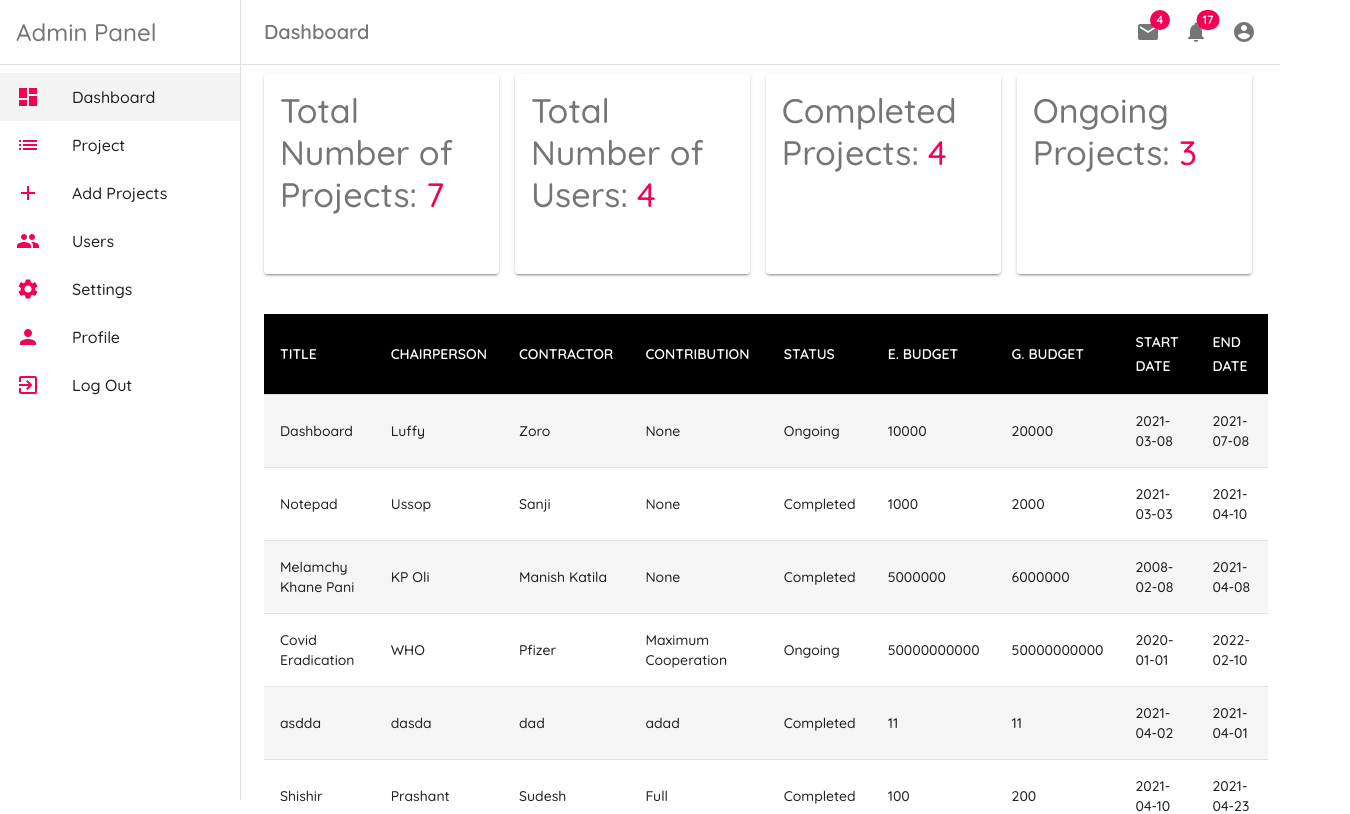
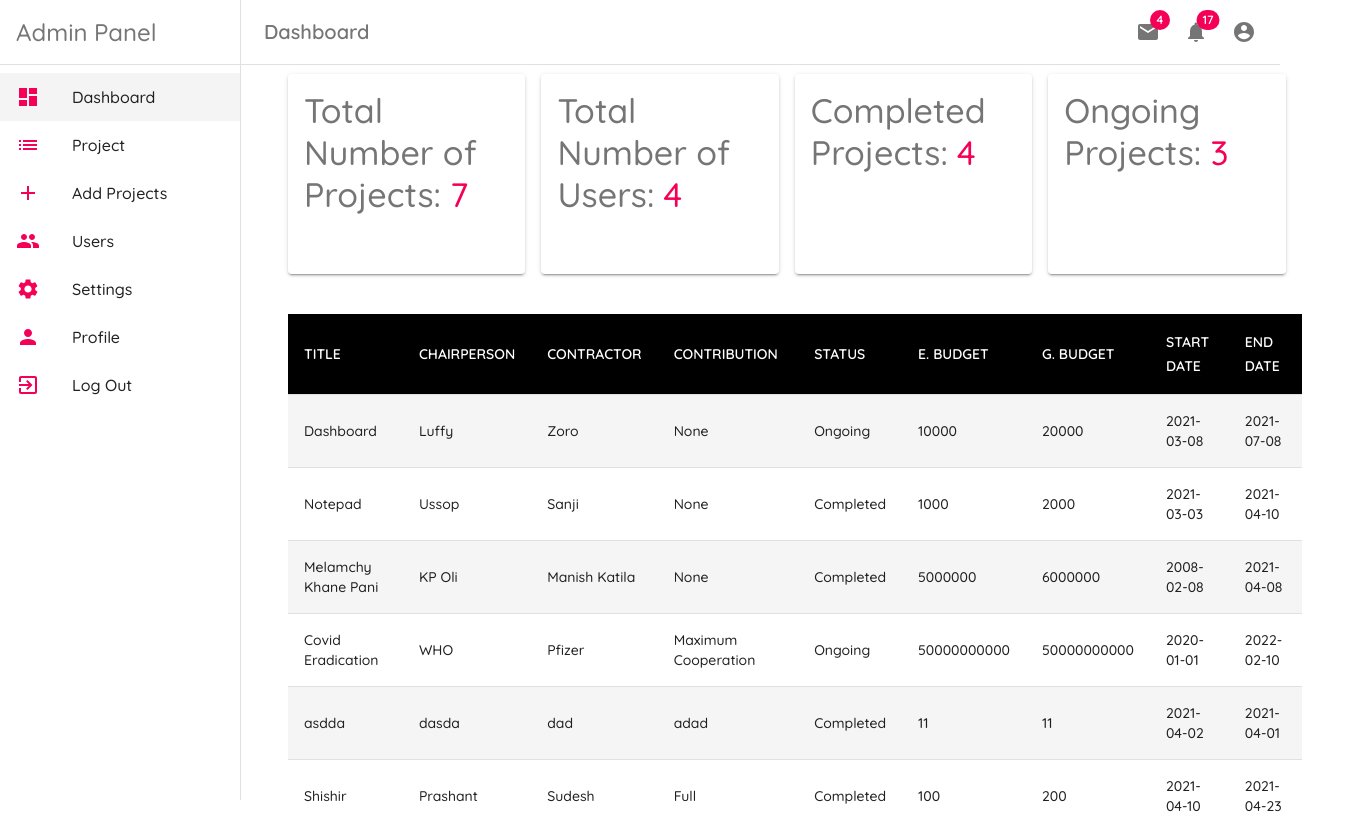
Before and after one commit to birajrb/dashboard, a React (Create React App) app: page / in a window 1280 px wide. Shown: the top 814 px of the page, 1350 px wide, since content can reach past the window. Built offline with nearby package versions, Linux system fonts and the light colour scheme; data requests are answered from the project's data file.

Commit message:
Adds loading and error handling

```diff
--- a/src/pages/Dashboard.js
+++ b/src/pages/Dashboard.js
@@ -9,6 +9,9 @@ import { withStyles, createStyles, makeStyles } from '@material-ui/core/styles';
 import Card from '@material-ui/core/Card';
 import CardContent from '@material-ui/core/CardContent';
 import Typography from '@material-ui/core/Typography';
+import Container from "@material-ui/core/Container"
+import CircularProgress from '@material-ui/core/CircularProgress'
+
 
 const StyledTableCell = withStyles((theme) => ({
   head: {
@@ -61,7 +64,12 @@ const useStyles = makeStyles((theme) =>
     cardContainer: {
       display: "flex",
       flexWrap: "wrap"
-    }
+    },
+    container: {
+      marginTop: 10,
+      marginRight: 10,
+      marginLeft: 0,
+    },
 
   })
 );
@@ -69,17 +77,35 @@ const useStyles = makeStyles((theme) =>
 function Dashboard() {
   const classes = useStyles();
   const [projects, setProjects] = useState([])
+  const [error, setError] = useState(null);
+  const [isLoading, setLoading] = useState(true);
   useEffect(() => {
-    fetch("http://localhost:8000/projects")
-      .then((res) => { return res.json() })
+    const abortCont = new AbortController();
+    fetch("http://localhost:8000/projects", { signal: abortCont.signal })
+      .then((res) => {
+        if (!res.ok) {
+          throw Error("Could not fetch data")
+        }
+        return res.json();
+      })
       .then((data) => {
-        setProjects(data)
+        setError(false);
+        setProjects(data);
+      })
+      .catch(err => {
+        if (err.name === "FetchError") {
+          console.log("fetch error")
+        } else {
+          setError(err.message);
+        }
+      })
+      .finally(() => setLoading(false))
+    return () => {
+      abortCont.abort()
+    }
+  }, [])
 
-      })
-
-  }, [])
   const exclude = ['id', 'description']
-
   const get_columns = data => {
     return Object.keys(data).filter(
       (value) => exclude.indexOf(value) < 0
@@ -87,7 +113,9 @@ function Dashboard() {
   }
   const [spacing, setSpacing] = React.useState(2);
   return (
-    <div >
+    <Container className={classes.container}>
+      { isLoading ? <CircularProgress disableShrink /> :
+        error ? <div>{error}</div> :
           <div className={classes.cardContainer}>
             <Card className={classes.cardHeight} elevation={2}>
               <CardContent>
@@ -109,7 +137,7 @@ function Dashboard() {
                 <Typography variant="h4" color="textSecondary">Ongoing Projects: <Typography variant="h4" className={classes.cardDisplay} color="secondary">{projects.filter(project => project.status === 'Ongoing').length}</Typography></Typography>
               </CardContent>
             </Card>
-      </div>
+          </div>}
       {projects.length > 0 ? <TableContainer>
         <Table className={classes.table}>
           <TableHead>
@@ -126,15 +154,13 @@ function Dashboard() {
                   {
                     get_columns(project).map(key => (<StyledTableCell key={key}>{project[key]}</StyledTableCell>))
                   }
-
-
                 </StyledTableRow>
               ))
             }
           </TableBody>
         </Table>
       </TableContainer> : null}
-    </div >
+    </Container >
   )
 }
 
```
Lines whose indentation alone changed are shown as unchanged.
